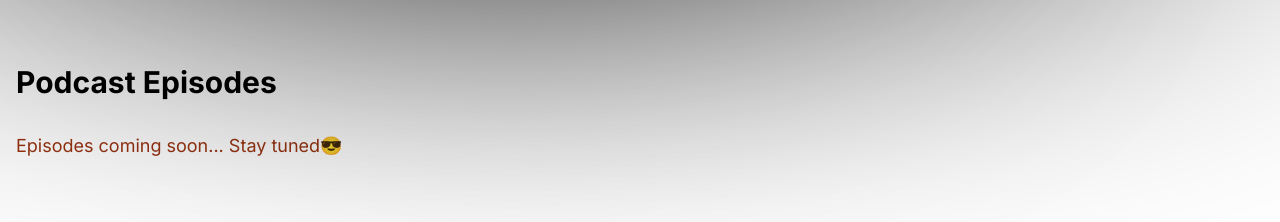
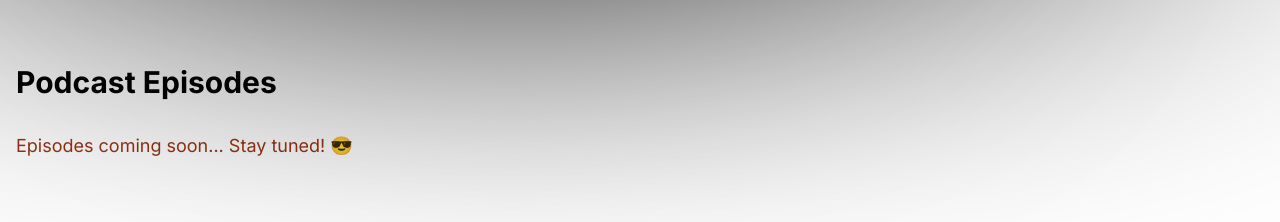
Before and after one commit to BrianBeilby/Purneet-Website, a Next.js app: page / in a window 1280 px wide. Shown: the part 800-1022 px from the top of the page. Built offline with nearby package versions, Linux system fonts and the light colour scheme.

Commit message:
Update Podcast_Episodes.tsx

```diff
--- a/src/components/Podcast_Episodes.tsx
+++ b/src/components/Podcast_Episodes.tsx
@@ -13,7 +13,7 @@ function PodcastEpisodes() {
           Podcast Episodes
         </h2>
         {episodes.length === 0 ? (
-          <p className="text-orange-800 text-lg">Episodes coming soon... Stay tuned😎</p>
+          <p className="text-orange-800 text-lg">Episodes coming soon... Stay tuned! 😎</p>
         ) : (
           <div className="grid grid-cols-1 md:grid-cols-2 lg:grid-cols-3 gap-8">
             {episodes.map((episode) => (
```
